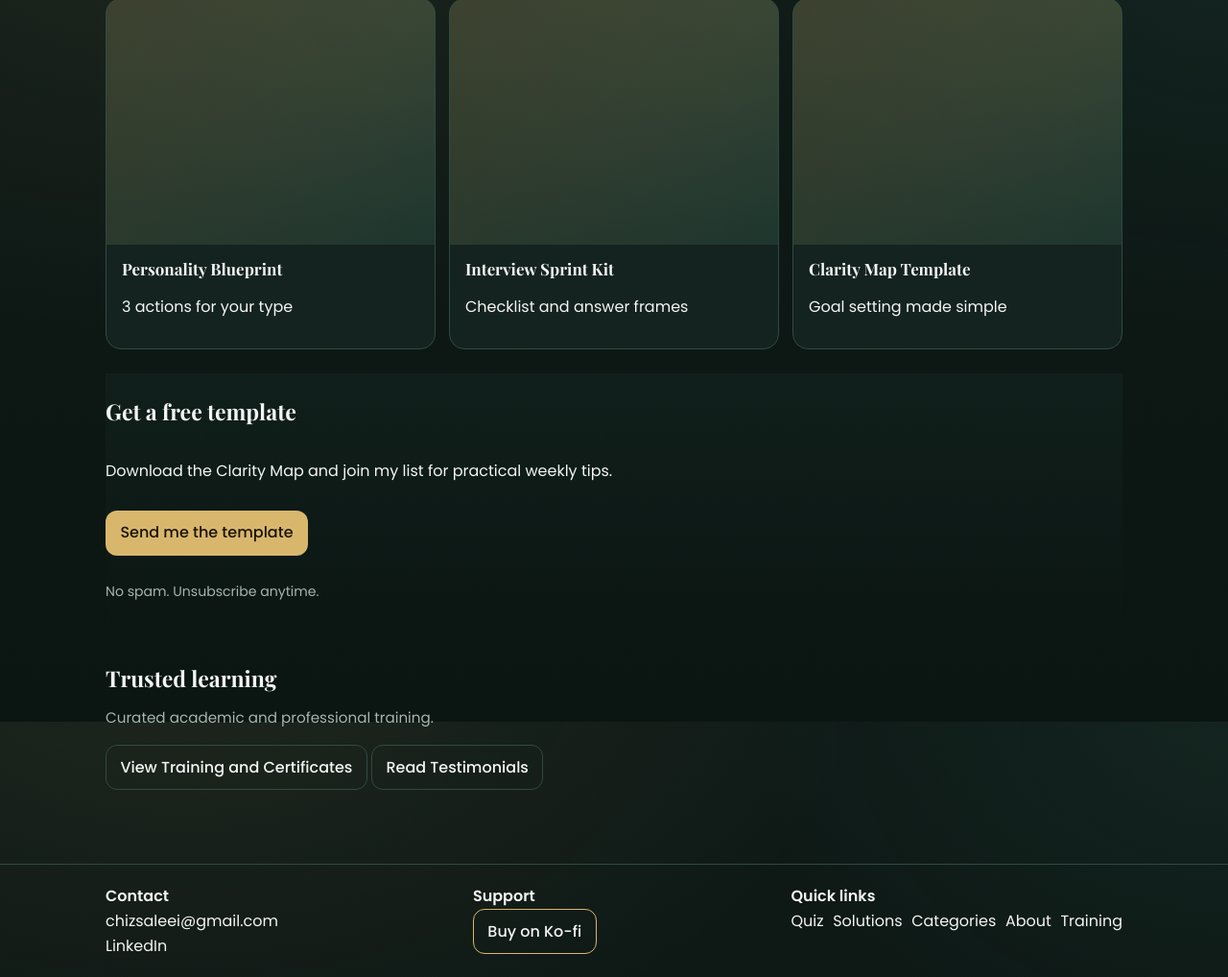
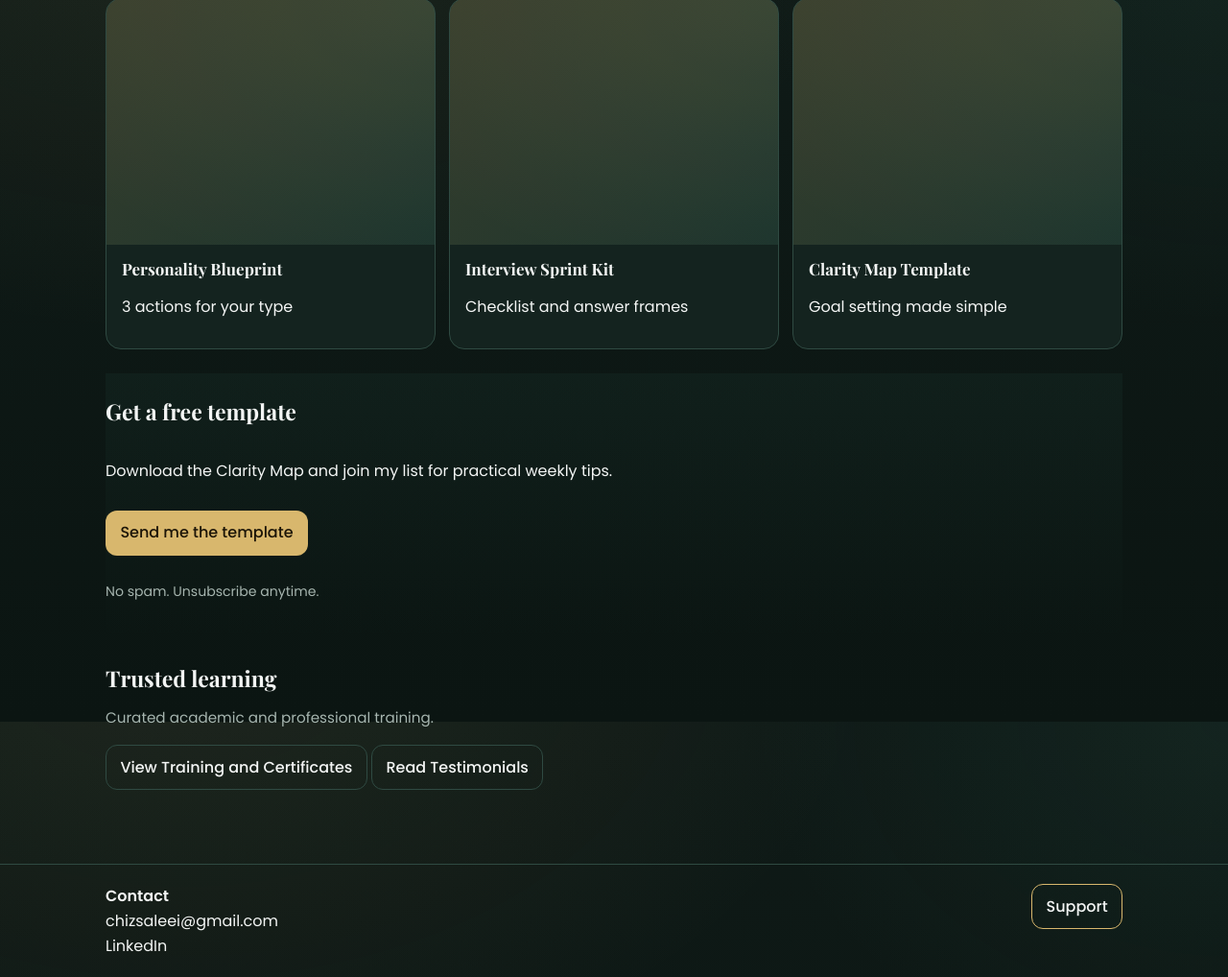
Before and after one commit to chizsaleei/Certificates, a plain HTML site: page index.html in a window 1280 px wide. Shown: the part 848-1866 px from the top of the page at 96% size. Drawn offline with nearby package versions, Linux system fonts and the light colour scheme.

Commit message:
Update index.html

```diff
--- a/index.html
+++ b/index.html
@@ -150,27 +150,16 @@
     </section>
   </main>
 
-  <!-- Footer -->
+   <!-- Footer -->
   <footer class="site-footer" role="contentinfo">
-    <div class="container footer-inner">
+    <div class="container footer-inner footer-two-cols">
       <div class="footer-col">
         <strong>Contact</strong>
         <div><a href="mailto:chizsaleei@gmail.com">chizsaleei@gmail.com</a></div>
         <div><a href="https://www.linkedin.com/in/chizsaibanez/" target="_blank" rel="noopener">LinkedIn</a></div>
       </div>
-      <div class="footer-col">
-        <strong>Support</strong>
-        <div><a class="btn btn-support" href="https://ko-fi.com/lifebalanceq" target="_blank" rel="noopener">Buy on Ko-fi</a></div>
-      </div>
-      <div class="footer-col">
-        <strong>Quick links</strong>
-        <div class="footer-links">
-          <a href="quiz.html">Quiz</a>
-          <a href="client-solutions.html">Solutions</a>
-          <a href="coaching.html">Categories</a>
-          <a href="about.html">About</a>
-          <a href="training.html">Training</a>
-        </div>
+      <div class="footer-col footer-right">
+        <a class="btn btn-support" href="https://ko-fi.com/lifebalanceq" target="_blank" rel="noopener">Support</a>
       </div>
     </div>
   </footer>
```
